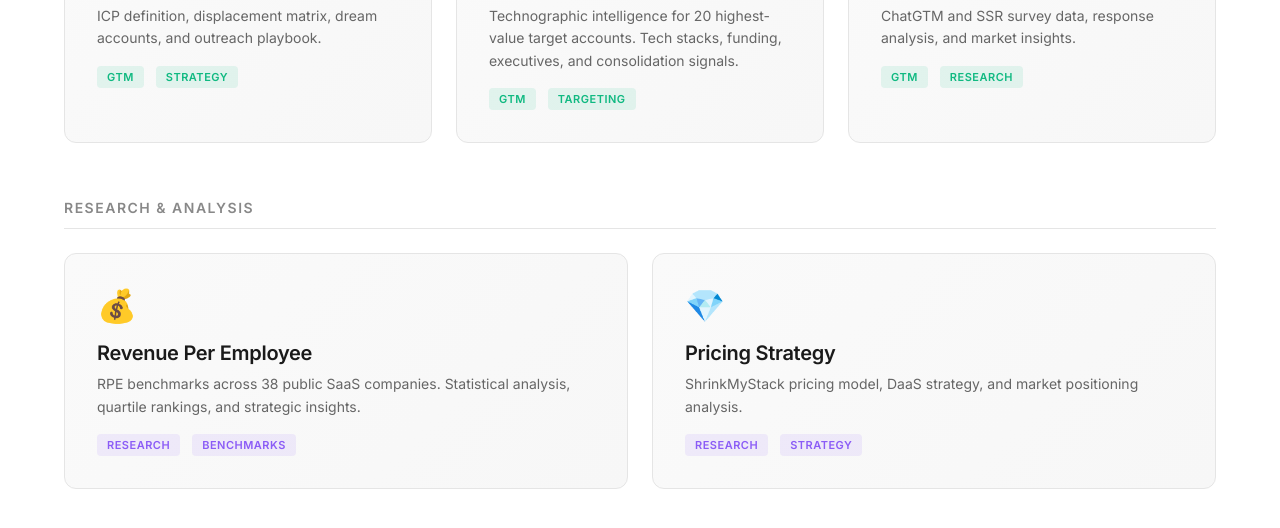
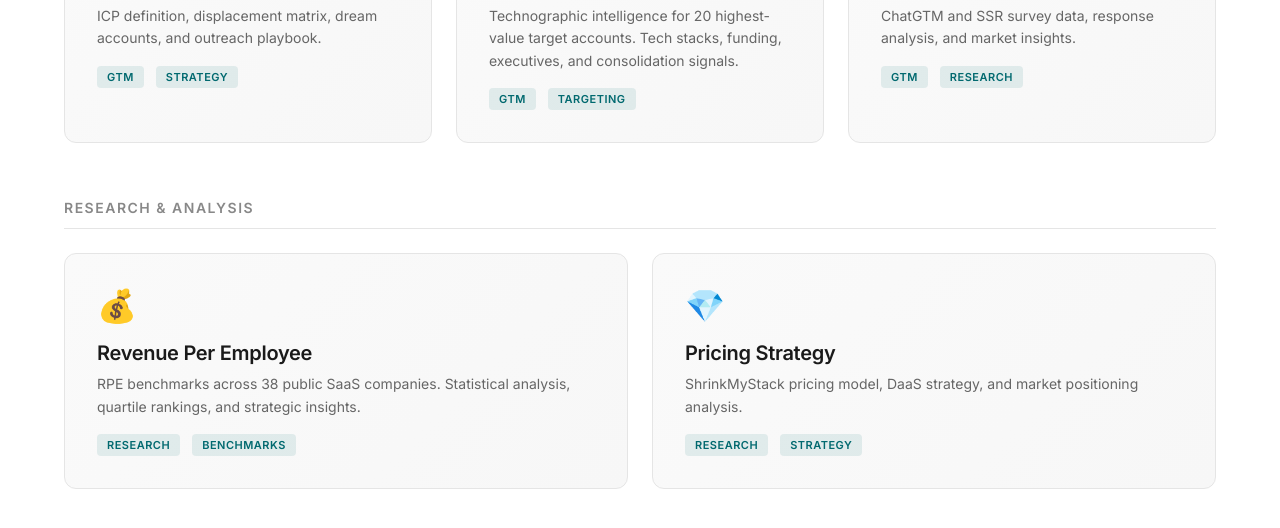
Before and after one commit to jbmatlick/soc2-tracker, a website: page public/index.html in a window 1280 px wide. Shown: the part 444-972 px from the top of the page. Drawn offline with Linux system fonts and the light colour scheme.

Commit message:
Fix: teal tag colors, add nav padding to all reports, verify ICP on landing

```diff
--- a/public/index.html
+++ b/public/index.html
@@ -135,19 +135,19 @@
       text-transform: uppercase;
       letter-spacing: 0.5px;
       padding: 4px 10px;
-      background: rgba(59, 130, 246, 0.1);
-      color: #3b82f6;
+      background: rgba(1, 105, 111, 0.1);
+      color: #01696f;
       border-radius: 4px;
     }
 
     .card-tag.gtm {
-      background: rgba(16, 185, 129, 0.1);
-      color: #10b981;
+      background: rgba(1, 105, 111, 0.1);
+      color: #01696f;
     }
 
     .card-tag.research {
-      background: rgba(139, 92, 246, 0.1);
-      color: #8b5cf6;
+      background: rgba(1, 105, 111, 0.1);
+      color: #01696f;
     }
 
     @media (max-width: 768px) {
```
Also changed, not shown: public/dream20/index.html (+1 -1 lines), public/icp/index.html (+1 -0 lines), public/pricing/index.html (+1 -0 lines), public/rpe/index.html (+1 -0 lines).
